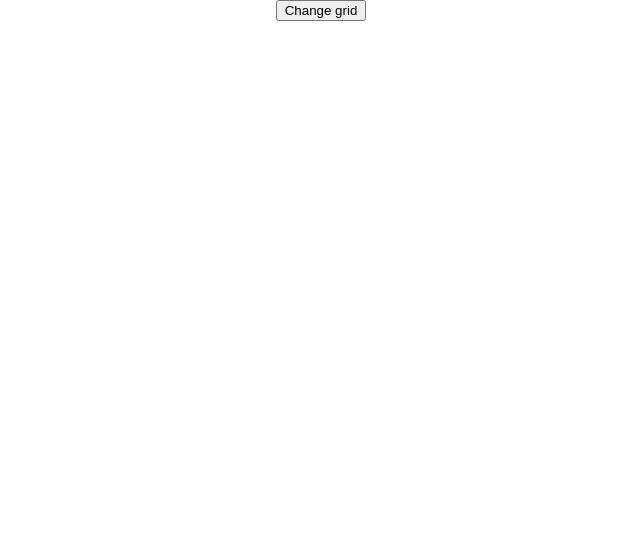
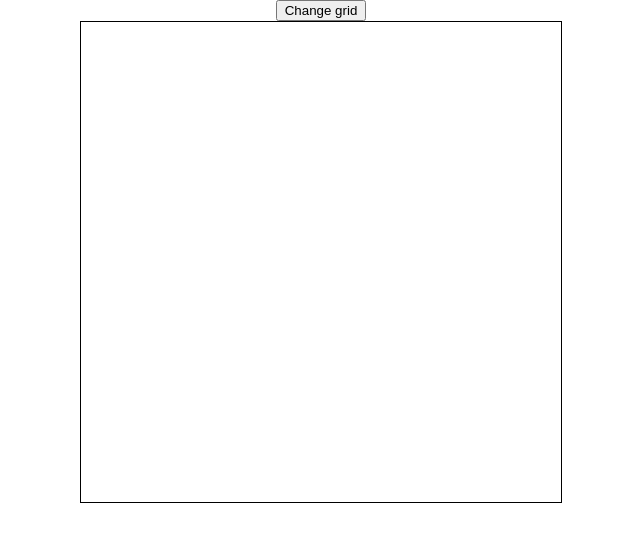
Before and after one commit to andmperotti/OdinEtchASketch, a plain HTML site: page index.html in a window 1280 px wide. Shown: the whole page, without its empty margins (319-959 px from the left). Drawn offline with Linux system fonts and the light colour scheme.

Commit message:
Change border of container and width and height
I might have previously made these changes and this commit is actually
just deleting some text I accidently typed into the css file.

```diff
--- a/styles.css
+++ b/styles.css
@@ -73,9 +73,10 @@ button {
 #container {
     display: flex;
     flex-wrap: wrap;
-    width: 480px;
-    height: 480px;
+    width: 482px;
+    height: 482px;
     align-content: flex-start;
+    border: 1px solid black;
 }
 
 div[id^=div]{
```
